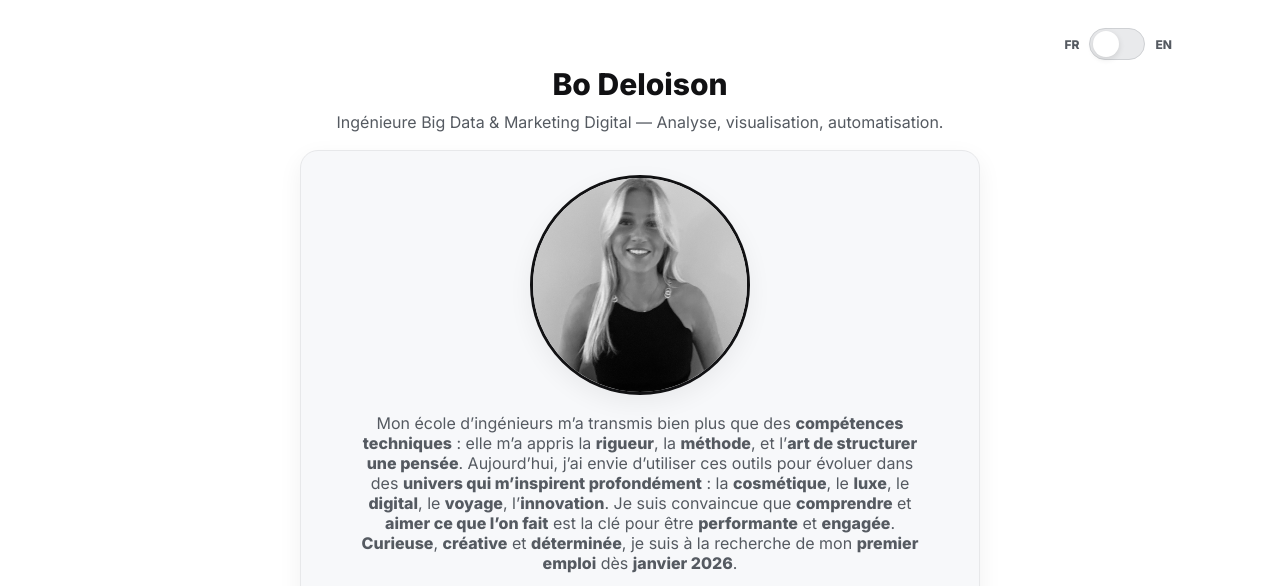
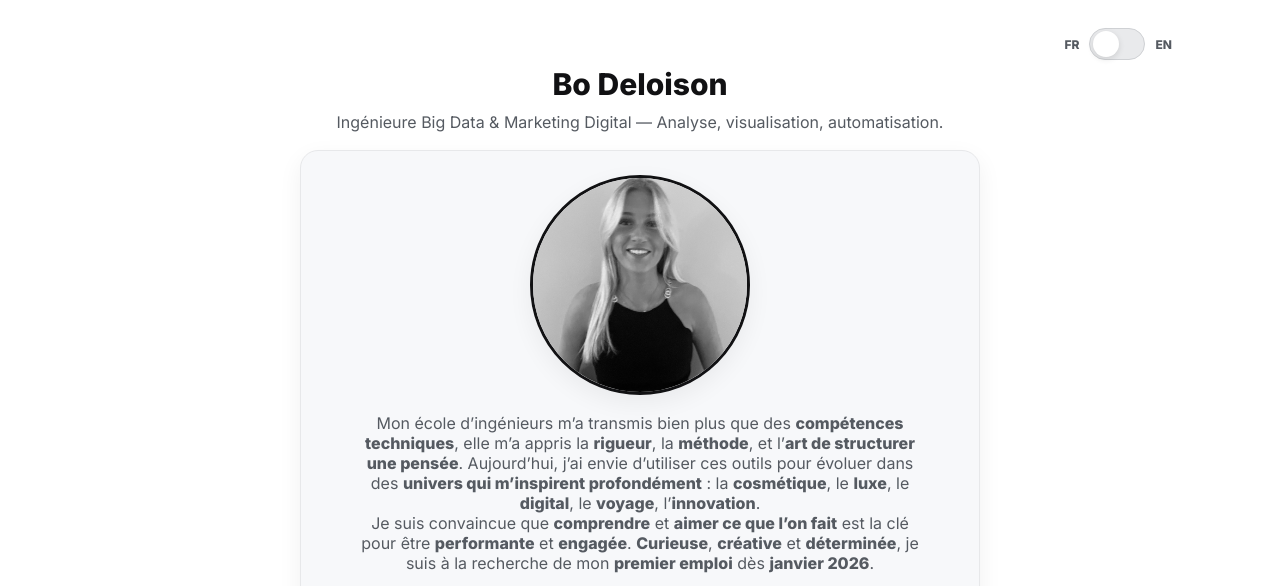
Before and after one commit to bodlz/bo-deloison, a plain HTML site: page index.html in a window 1280 px wide. Shown: the top 586 px of the page. Drawn offline with nearby package versions, Linux system fonts and the light colour scheme.

Commit message:
Update index.html

```diff
--- a/index.html
+++ b/index.html
@@ -231,7 +231,7 @@
     const I18N = {
       fr: {
         subtitle: 'Ingénieure Big Data & Marketing Digital — Analyse, visualisation, automatisation.',
-        about: `Mon école d’ingénieurs m’a transmis bien plus que des <strong>compétences techniques</strong> : elle m’a appris la <strong>rigueur</strong>, la <strong>méthode</strong>, et l’<strong>art de structurer une pensée</strong>. Aujourd’hui, j’ai envie d’utiliser ces outils pour évoluer dans des <strong>univers qui m’inspirent profondément</strong> : la <strong>cosmétique</strong>, le <strong>luxe</strong>, le <strong>digital</strong>, le <strong>voyage</strong>, l’<strong>innovation</strong>. Je suis convaincue que <strong>comprendre</strong> et <strong>aimer ce que l’on fait</strong> est la clé pour être <strong>performante</strong> et <strong>engagée</strong>. <strong>Curieuse</strong>, <strong>créative</strong> et <strong>déterminée</strong>, je suis à la recherche de mon <strong>premier emploi</strong> dès <strong>janvier 2026</strong>.`,
+        about: `Mon école d’ingénieurs m’a transmis bien plus que des <strong>compétences techniques</strong>, elle m’a appris la <strong>rigueur</strong>, la <strong>méthode</strong>, et l’<strong>art de structurer une pensée</strong>. Aujourd’hui, j’ai envie d’utiliser ces outils pour évoluer dans des <strong>univers qui m’inspirent profondément</strong> : la <strong>cosmétique</strong>, le <strong>luxe</strong>, le <strong>digital</strong>, le <strong>voyage</strong>, l’<strong>innovation</strong>.<br> Je suis convaincue que <strong>comprendre</strong> et <strong>aimer ce que l’on fait</strong> est la clé pour être <strong>performante</strong> et <strong>engagée</strong>. <strong>Curieuse</strong>, <strong>créative</strong> et <strong>déterminée</strong>, je suis à la recherche de mon <strong>premier emploi</strong> dès <strong>janvier 2026</strong>.`,
         contact_btn: 'Me contacter',
         exp_btn: 'Expériences',
 
```
